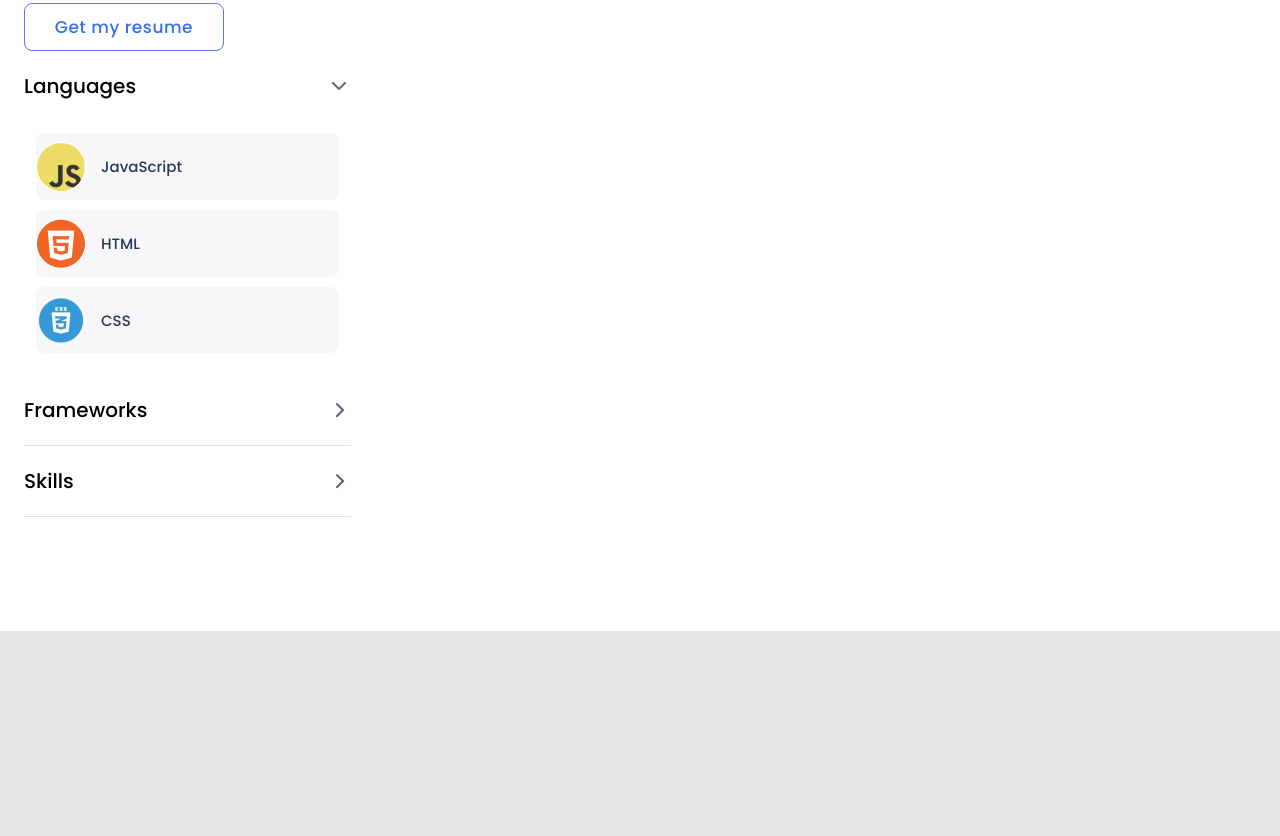
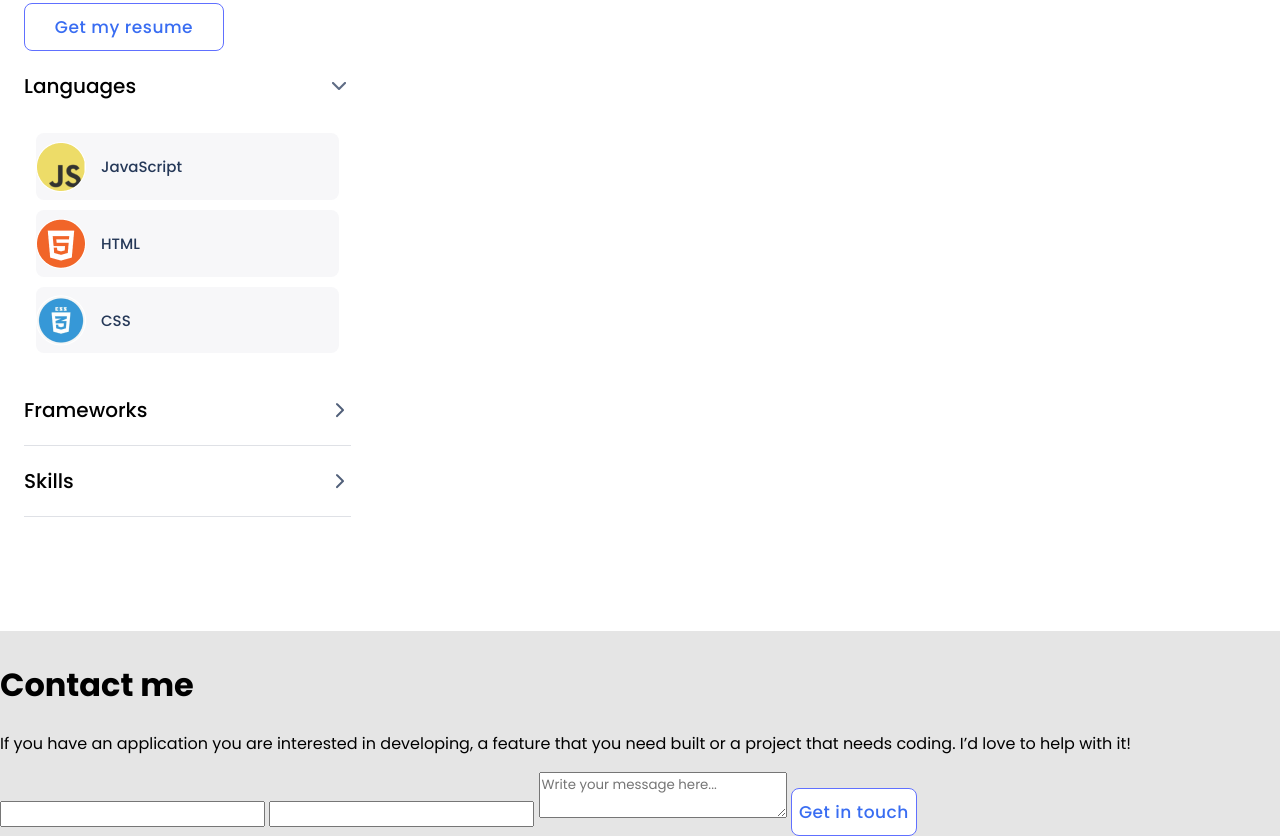
Before and after one commit to Fombi-Favour/Microverse-portfolio, a website: page index.html in a window 1280 px wide. Shown: the part 4214-5050 px from the top of the page. Before the commit the page ends 4875 px from the top, so only its background shows below. Drawn offline with Linux system fonts and the light colour scheme.

Commit message:
Update index.html file

```diff
--- a/index.html
+++ b/index.html
@@ -168,5 +168,15 @@
             </div>
         </main>
     </section>
+    <footer class="contact-me">
+        <main class="shapes">
+            <h1>Contact me</h1>
+            <p>If you have an application you are interested in developing, a feature that you need built or a project that needs coding. I’d love to help with it!</p>
+            <input type="text" class="input-col">
+            <input type="email" class="input-col">
+            <textarea class="input-col comment" placeholder="Write your message here..."></textarea>
+            <button class="btn-detail contact">Get in touch</button>
+        </main>
+    </footer>
 </body>
 </html>
```
